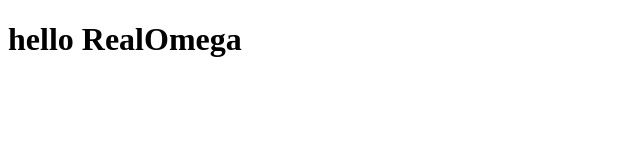
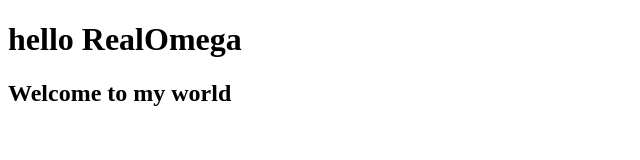
Before and after one commit to Realomega56/Test-git, a plain HTML site: page index.html in a window 1280 px wide. Shown: the whole page, without its empty margins (0-640 px from the left). Drawn offline with Linux system fonts and the light colour scheme.

Commit message:
add welcome msg

```diff
--- a/index.html
+++ b/index.html
@@ -5,4 +5,5 @@
 <head>
 <body>
     <h1>hello RealOmega<h1>
+    <h2>Welcome to my world<h2>
 <body>
```
